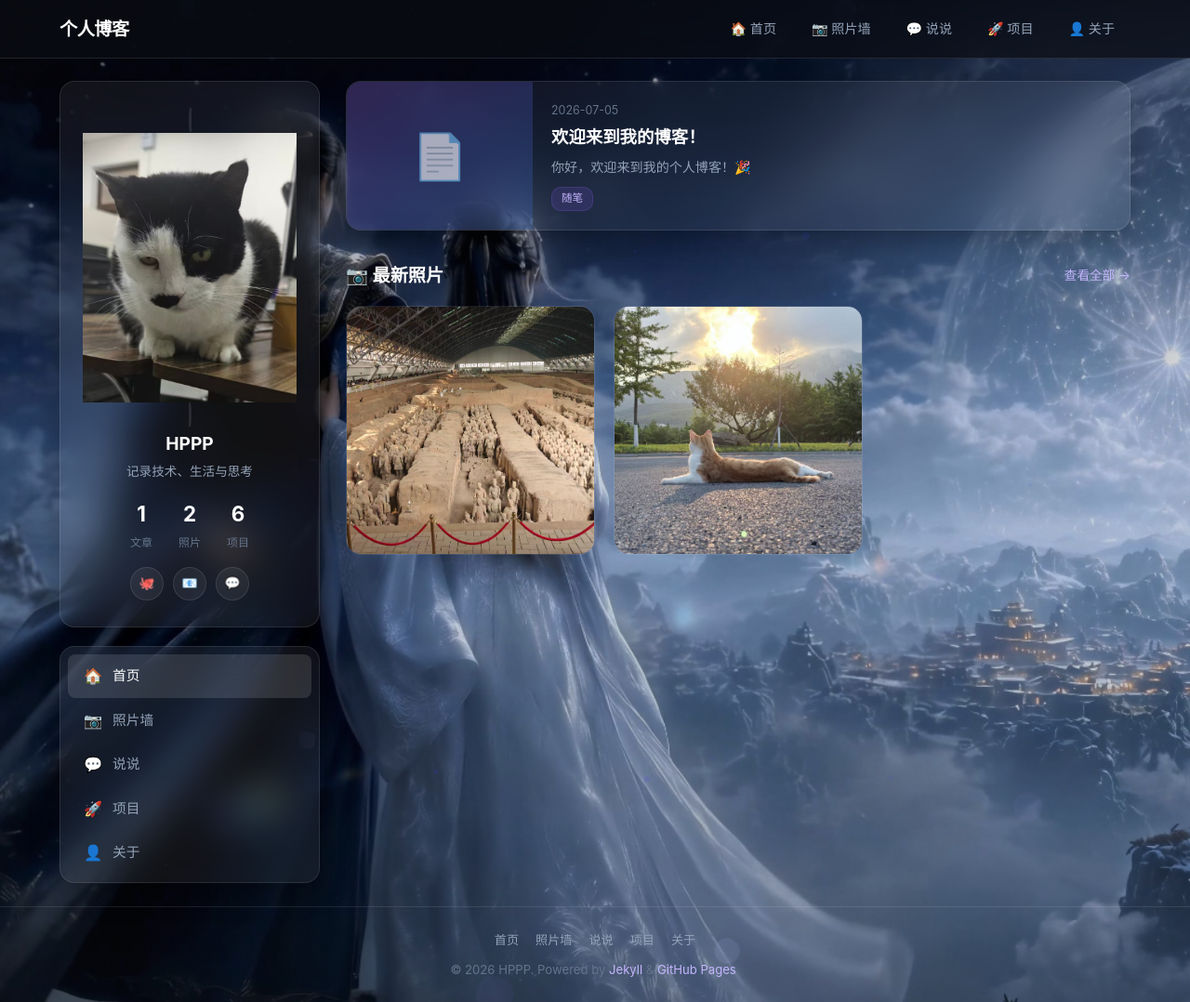
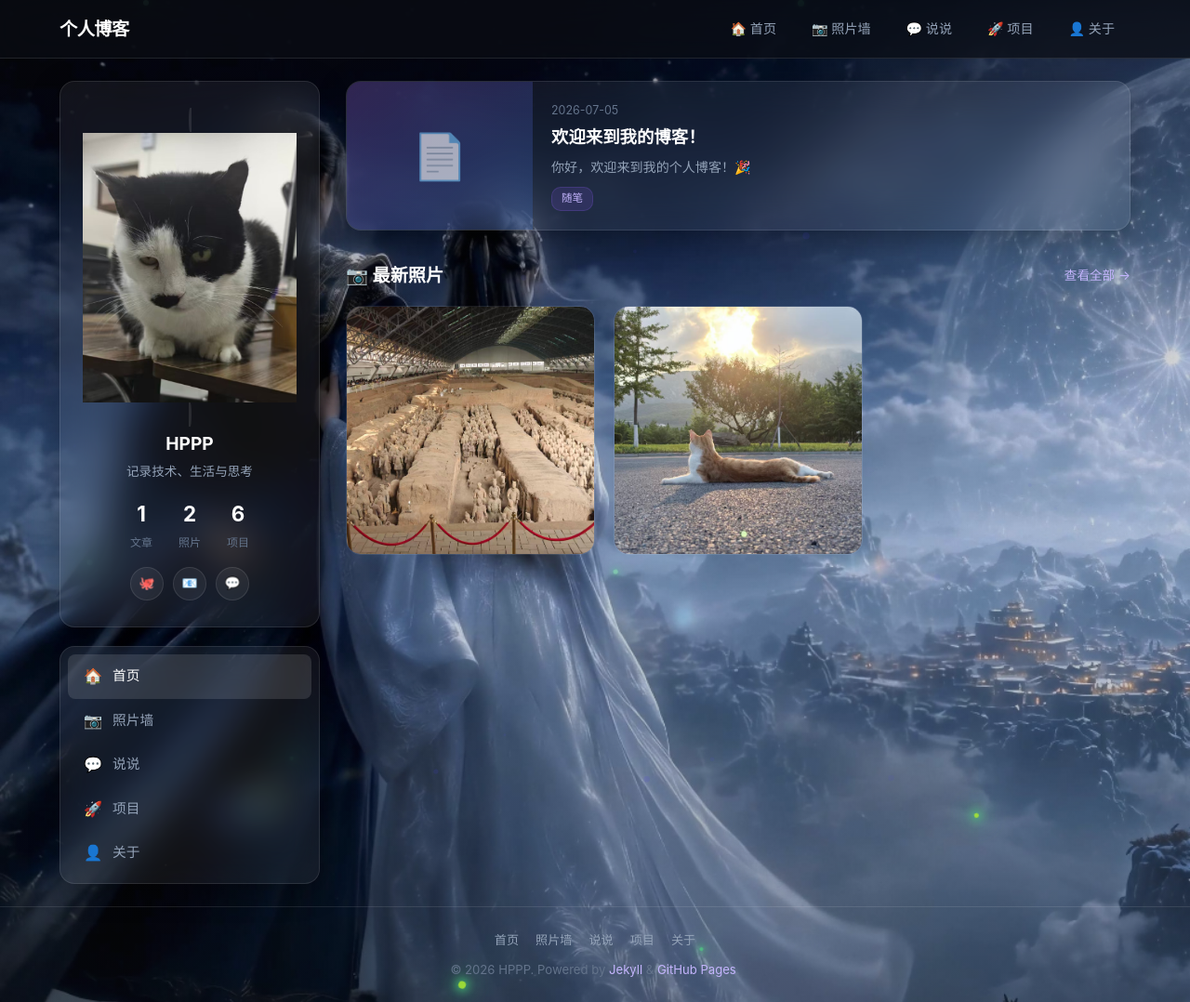
Before and after one commit to W-JOSLIN-X/blog, a Jekyll site: the page built from index.html, in a window 1280 px wide and 1078 px high. Shown: the whole window at 93% size. Built offline with Jekyll 4.4.1, drawn with Linux system fonts in a browser that asks for light colours.

Commit message:
漂浮物改为绿色萤火虫效果

```diff
--- a/assets/css/style.css
+++ b/assets/css/style.css
@@ -59,25 +59,31 @@
   background-repeat:no-repeat,no-repeat;
 }
 
-/* ===== 漂浮物动画 ===== */
+/* ===== 萤火虫漂浮 ===== */
 .floating-shapes{position:fixed;inset:0;pointer-events:none;z-index:-1;overflow:hidden}
 .float-shape{
-  position:absolute;border-radius:50%;opacity:.12;
-  animation:floatUp linear infinite;
+  position:absolute;border-radius:50%;
+  box-shadow:0 0 8px 2px rgba(74,222,128,.6),0 0 20px 6px rgba(74,222,128,.25);
+  animation:fireflyFloat linear infinite,fireflyGlow 2s ease-in-out infinite alternate;
 }
-.shape-1{width:30px;height:30px;background:var(--primary);left:10%;animation-duration:12s;animation-delay:0s}
-.shape-2{width:20px;height:20px;background:var(--primary-light);left:25%;animation-duration:15s;animation-delay:2s;border-radius:30%}
-.shape-3{width:40px;height:40px;background:rgba(139,92,246,.6);left:40%;animation-duration:18s;animation-delay:5s;border-radius:40%}
-.shape-4{width:15px;height:15px;background:rgba(59,130,246,.7);left:55%;animation-duration:10s;animation-delay:1s}
-.shape-5{width:25px;height:25px;background:var(--primary);left:70%;animation-duration:20s;animation-delay:7s;border-radius:35%}
-.shape-6{width:35px;height:35px;background:rgba(167,139,250,.5);left:85%;animation-duration:14s;animation-delay:3s}
-.shape-7{width:18px;height:18px;background:rgba(59,130,246,.6);left:15%;animation-duration:16s;animation-delay:9s;border-radius:25%}
-.shape-8{width:28px;height:28px;background:var(--primary-light);left:60%;animation-duration:22s;animation-delay:4s;border-radius:45%}
-@keyframes floatUp{
-  0%{transform:translateY(105vh) rotate(0deg) scale(1);opacity:0}
-  10%{opacity:.12}
-  90%{opacity:.12}
-  100%{transform:translateY(-10vh) rotate(360deg) scale(.5);opacity:0}
+.shape-1{width:6px;height:6px;background:#86efac;left:8%;animation-duration:14s,1.8s;animation-delay:0s,0s}
+.shape-2{width:4px;height:4px;background:#4ade80;left:22%;animation-duration:17s,2.2s;animation-delay:2s,.5s}
+.shape-3{width:8px;height:8px;background:#a3e635;left:38%;animation-duration:20s,1.6s;animation-delay:5s,1s}
+.shape-4{width:5px;height:5px;background:#86efac;left:52%;animation-duration:12s,2.5s;animation-delay:1s,.3s}
+.shape-5{width:7px;height:7px;background:#4ade80;left:67%;animation-duration:23s,1.9s;animation-delay:7s,2s}
+.shape-6{width:5px;height:5px;background:#a3e635;left:80%;animation-duration:16s,2s;animation-delay:3s,.7s}
+.shape-7{width:6px;height:6px;background:#86efac;left:12%;animation-duration:19s,2.3s;animation-delay:9s,1.5s}
+.shape-8{width:4px;height:4px;background:#4ade80;left:58%;animation-duration:25s,1.7s;animation-delay:4s,.2s}
+@keyframes fireflyFloat{
+  0%{transform:translateY(105vh) translateX(0) rotate(0deg)}
+  25%{transform:translateY(75vh) translateX(30px) rotate(90deg)}
+  50%{transform:translateY(50vh) translateX(-20px) rotate(180deg)}
+  75%{transform:translateY(25vh) translateX(40px) rotate(270deg)}
+  100%{transform:translateY(-10vh) translateX(-10px) rotate(360deg)}
+}
+@keyframes fireflyGlow{
+  0%{opacity:.4;box-shadow:0 0 4px 1px rgba(74,222,128,.4),0 0 12px 4px rgba(74,222,128,.15)}
+  100%{opacity:1;box-shadow:0 0 10px 3px rgba(74,222,128,.8),0 0 24px 8px rgba(74,222,128,.35)}
 }
 
 /* ===== 粒子 ===== */
```
